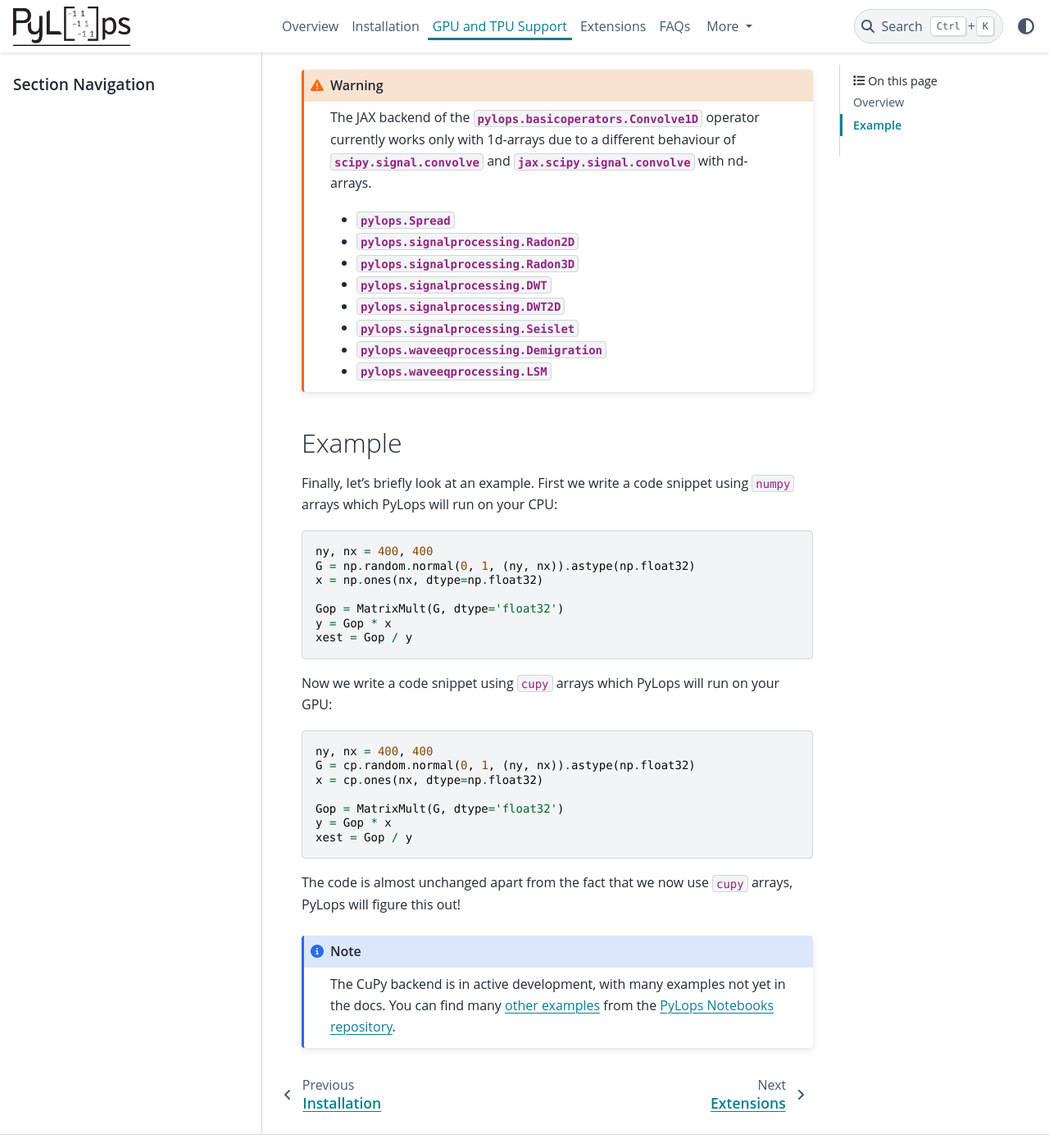
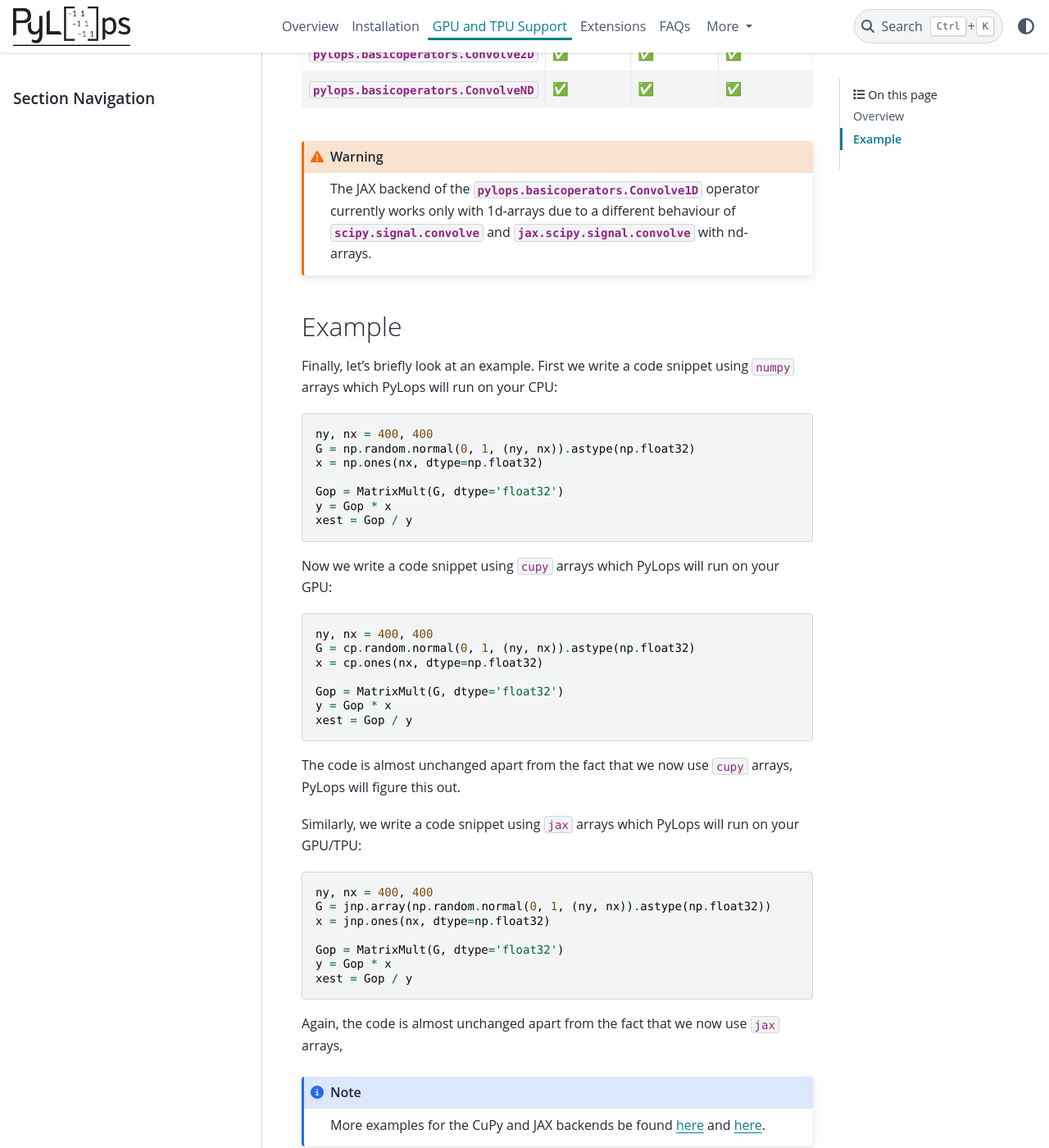
Before and after one commit to PyLops/pylops, a Sphinx documentation site: the page built from docs/source/gpu.rst, in a window 1280 px wide and 1400 px high, scrolled down 2630 px. Shown: the whole window at 82% size. Built offline with Sphinx 7.4.7 and the PyData theme 0.15.4, drawn with Linux system fonts in a browser that asks for light colours; pages that are not in the unit, such as notebooks, are missing from menus; the version number could not be read and is left out; comment, search, counter and statistics services are not loaded.

Commit message:
doc: added jax example in doc

```diff
--- a/docs/source/gpu.rst
+++ b/docs/source/gpu.rst
@@ -190,6 +190,14 @@ Signal processing:
      - |:white_check_mark:|
      - |:white_check_mark:|
      - |:warning:|
+   * - :class:`pylops.basicoperators.Convolve2D`
+     - |:white_check_mark:|
+     - |:white_check_mark:|
+     - |:white_check_mark:|
+   * - :class:`pylops.basicoperators.ConvolveND`
+     - |:white_check_mark:|
+     - |:white_check_mark:|
+     - |:white_check_mark:|
 
 
 .. warning::
@@ -198,15 +206,6 @@ Signal processing:
    currently works only with 1d-arrays due to a different behaviour of
    :meth:`scipy.signal.convolve` and :meth:`jax.scipy.signal.convolve` with
    nd-arrays.
-
-   - :class:`pylops.Spread`
-   - :class:`pylops.signalprocessing.Radon2D`
-   - :class:`pylops.signalprocessing.Radon3D`
-   - :class:`pylops.signalprocessing.DWT`
-   - :class:`pylops.signalprocessing.DWT2D`
-   - :class:`pylops.signalprocessing.Seislet`
-   - :class:`pylops.waveeqprocessing.Demigration`
-   - :class:`pylops.waveeqprocessing.LSM`
 
 
 Example
@@ -225,7 +224,6 @@ Finally, let's briefly look at an example. First we write a code snippet using
    y = Gop * x
    xest = Gop / y
 
-
 Now we write a code snippet using ``cupy`` arrays which PyLops will run on
 your GPU:
 
@@ -240,9 +238,24 @@ your GPU:
    xest = Gop / y
 
 The code is almost unchanged apart from the fact that we now use ``cupy`` arrays,
-PyLops will figure this out!
+PyLops will figure this out.
+
+Similarly, we write a code snippet using ``jax`` arrays which PyLops will run on
+your GPU/TPU:
+
+.. code-block:: python
+
+   ny, nx = 400, 400
+   G = jnp.array(np.random.normal(0, 1, (ny, nx)).astype(np.float32))
+   x = jnp.ones(nx, dtype=np.float32)
+
+   Gop = MatrixMult(G, dtype='float32')
+   y = Gop * x
+   xest = Gop / y
+
+Again, the code is almost unchanged apart from the fact that we now use ``jax`` arrays,
 
 .. note::
 
-   The CuPy backend is in active development, with many examples not yet in the docs.
-   You can find many `other examples <https://github.com/PyLops/pylops_notebooks/tree/master/developement-cupy>`_ from the `PyLops Notebooks repository <https://github.com/PyLops/pylops_notebooks>`_.
+   More examples for the CuPy and JAX backends be found `here <https://github.com/PyLops/pylops_notebooks/tree/master/developement-cupy>`_
+   and `here <https://github.com/PyLops/pylops_notebooks/tree/master/developement/Basic_JAX.ipynb>`_.
```
